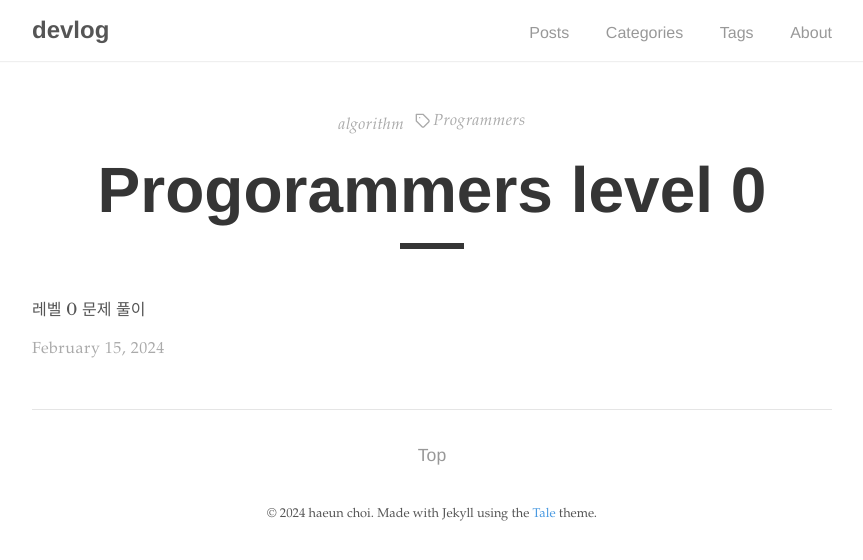
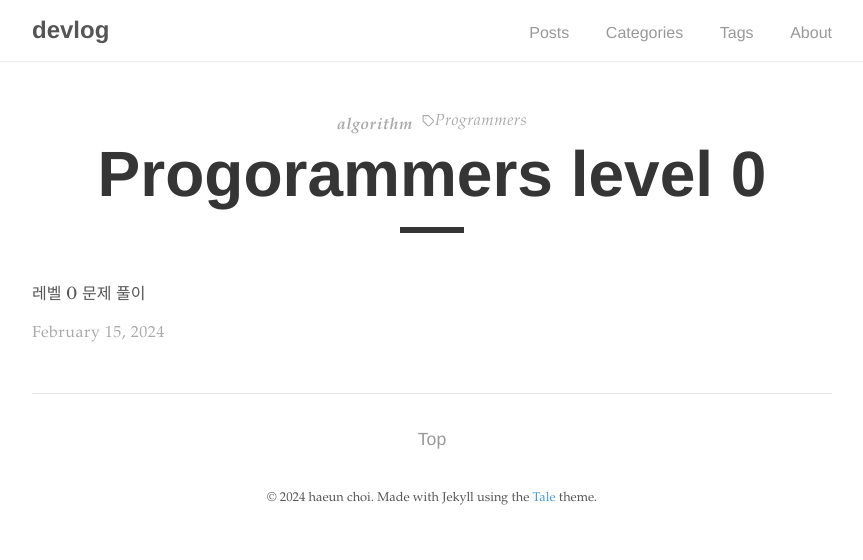
Before and after one commit to haeunchoi-dev/haeunchoi-dev.github.io, a Jekyll site: the page built from _posts/algorithm/2024-02-15-programmers-level0.md, in a window 1280 px wide. Shown: the top 560 px of the page, without its empty margins (208-1071 px from the left). Built offline with Jekyll 4.4.1, drawn with Linux system fonts in a browser that asks for light colours.

Commit message:
design: post css

```diff
--- a/_layouts/post.html
+++ b/_layouts/post.html
@@ -18,8 +18,8 @@ layout: default
           <svg
             class="tags-item-icon"
             xmlns="http://www.w3.org/2000/svg"
-            width="20"
-            height="20"
+            width="13"
+            height="13"
             viewBox="0 0 24 24"
             fill="none"
             stroke="currentColor"
--- a/_sass/tale/_post.scss
+++ b/_sass/tale/_post.scss
@@ -13,6 +13,7 @@
 
     &-category {
       display: inline-block;
+      font-weight: bold;
 
       a {
         color: #aaa;
@@ -38,7 +39,7 @@
     color: $default-shade;
     font-family: $sans-serif;
     font-size: 4rem;
-    margin: 1rem 0;
+    margin: 0 0 1rem 0;
     text-align: center;
   }
 
```
